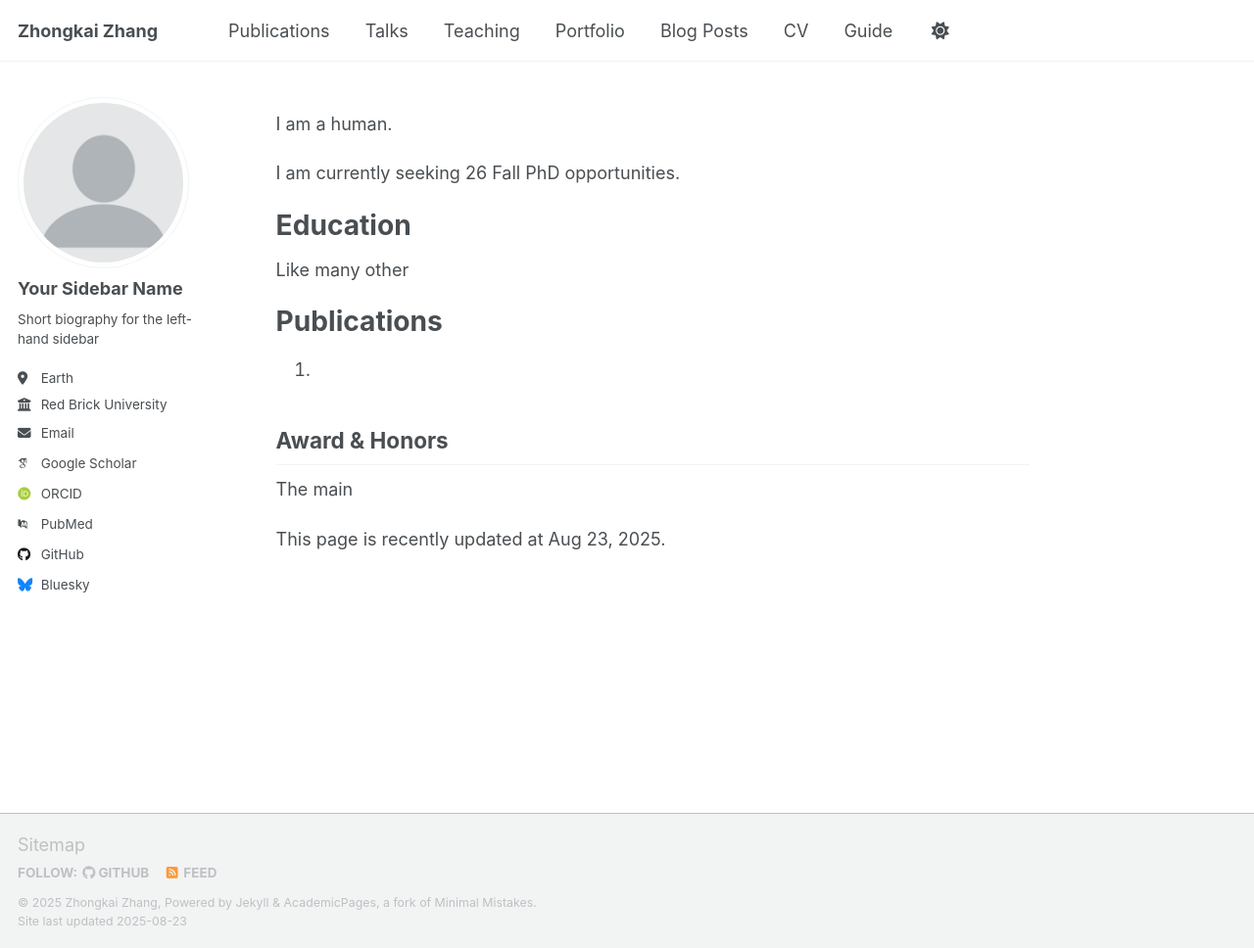
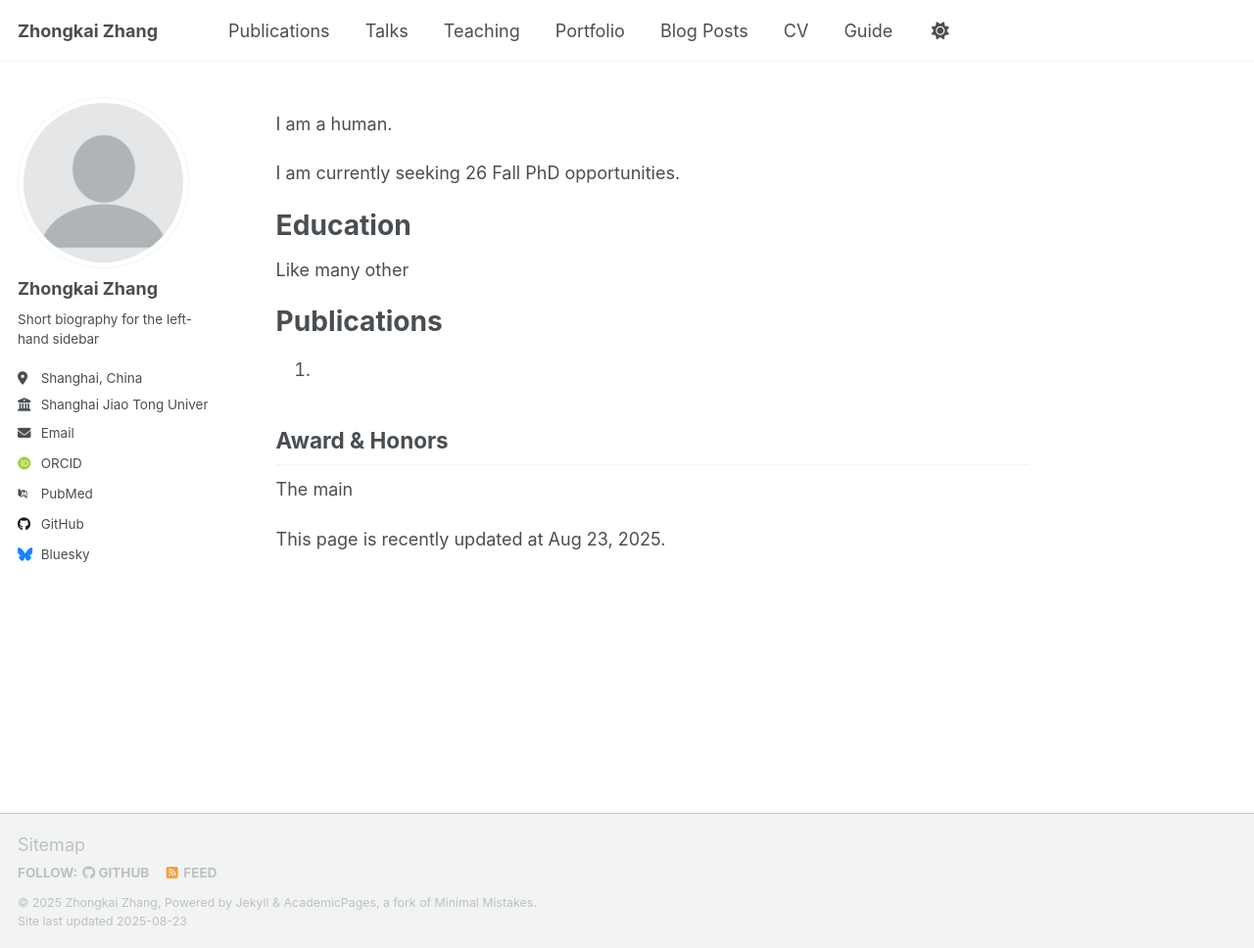
Before and after one commit to V373/blog, a Jekyll site: the page built from _pages/about.md, in a window 1280 px wide and 968 px high. Shown: the whole window at 98% size. Built offline with Jekyll 4.4.1, drawn with Linux system fonts in a browser that asks for light colours; some web fonts are replaced; a script that is not in the unit is left out.

Commit message:
Update _config.yml

```diff
--- a/_config.yml
+++ b/_config.yml
@@ -23,21 +23,21 @@ repository               : "academicpages/academicpages.github.io"
 author:
   # Biographic information
   avatar           : "profile.png"
-  name             : "Your Sidebar Name"
+  name             : "Zhongkai Zhang"
   pronouns         : # example: "she/her"
   bio              : "Short biography for the left-hand sidebar"
-  location         : "Earth"
-  employer         : "Red Brick University"
+  location         : "Shanghai, China"
+  employer         : "Shanghai Jiao Tong University"
   uri              : # URL
-  email            : "none@example.org"
+  email            : "v373128@sjtu.edu.cn"
 
   # Academic websites
   academia         : # URL
   arxiv            : # URL - Update with the correct link to your profile
-  googlescholar    : "https://scholar.google.com/citations?user=PS_CX0AAAAAJ"
+  googlescholar    : # URL
   inspire-hep      : # URL
   impactstory      : # URL
-  orcid            : "http://orcid.org/yourorcidurl"
+  orcid            : "https://orcid.org/0009-0002-9756-9238"
   semantic         : # URL
   pubmed           : "https://www.ncbi.nlm.nih.gov/pubmed/?term=john+snow"
   researchgate     : # URL
```
